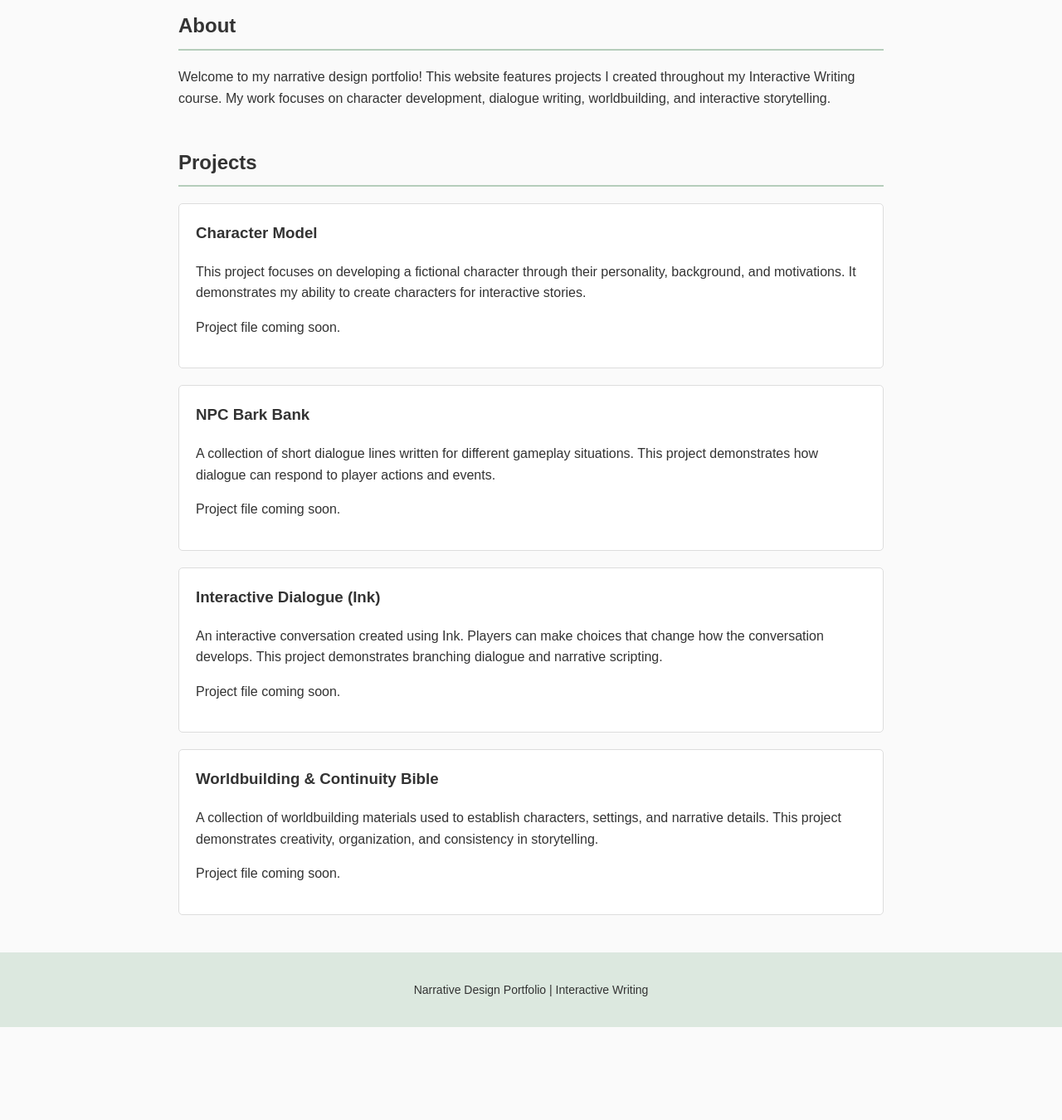
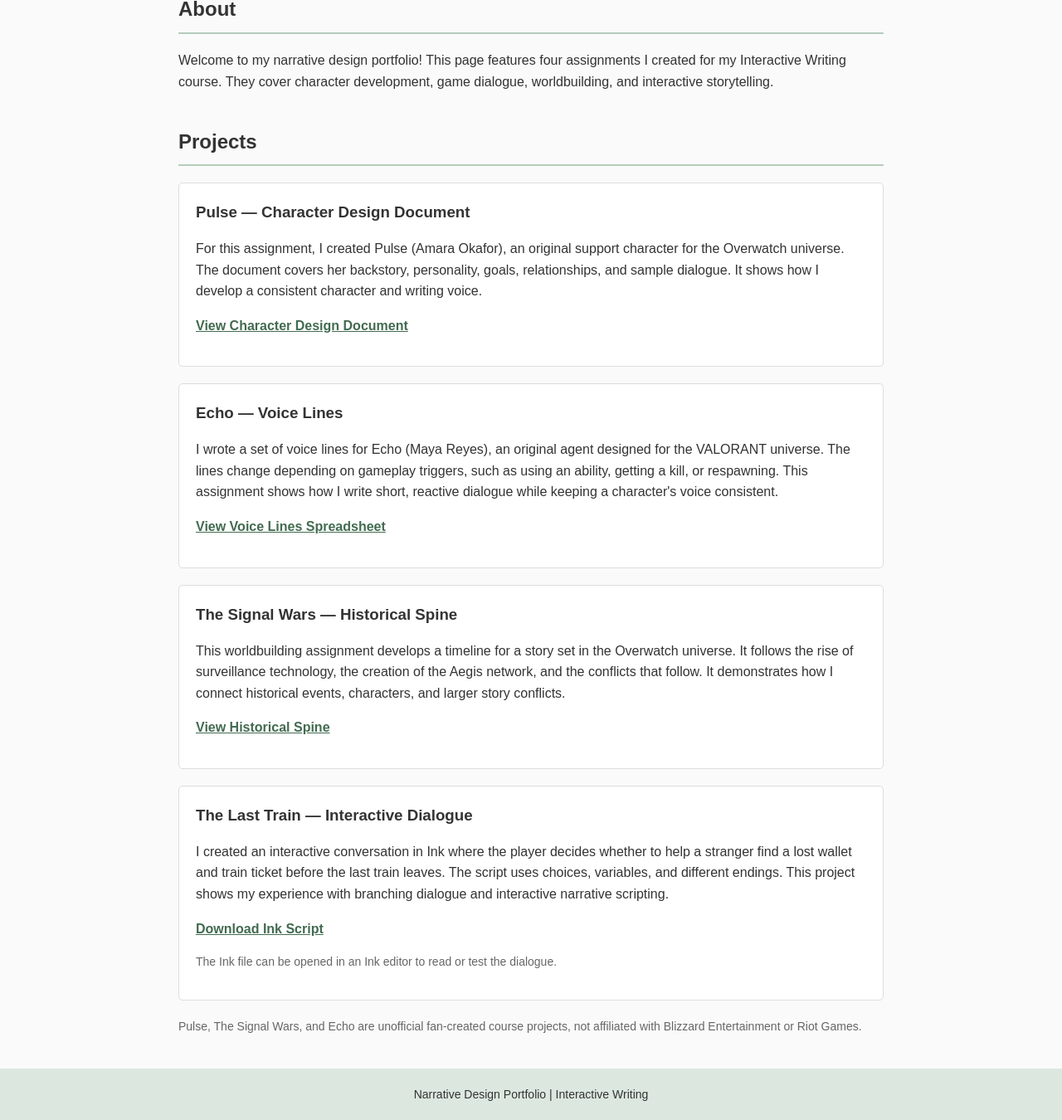
Before and after one commit to kokowoj/narrative-portfolio, a plain HTML site: page index.html in a window 1280 px wide. Shown: the part 244-1594 px from the top of the page at 83% size. Before the commit the page ends 1482 px from the top, so only its background shows below. Drawn offline with Linux system fonts and the light colour scheme.

Commit message:
Update index.html

```diff
--- a/index.html
+++ b/index.html
@@ -4,164 +4,61 @@
   <meta charset="UTF-8">
   <meta name="viewport" content="width=device-width, initial-scale=1.0">
   <title>Narrative Design Portfolio</title>
-
   <style>
-        body {
-            font-family: Arial, sans-serif;
-            margin: 0;
-            background-color: #fafafa;
-            color: #333;
-            line-height: 1.6;
-        }
-
-        header {
-            background-color: #dce8df;
-            padding: 45px 20px;
-            text-align: center;
-        }
-
-        header h1 {
-            margin: 0;
-            font-size: 30px;
-        }
-
-        nav {
-            margin-top: 15px;
-        }
-
-        nav a {
-            color: #333;
-            text-decoration: none;
-            margin: 0 12px;
-        }
-
-        nav a:hover {
-            text-decoration: underline;
-        }
-
-        main {
-            max-width: 850px;
-            margin: 35px auto;
-            padding: 0 20px;
-        }
-
-        section {
-            margin-bottom: 45px;
-        }
-
-        h2 {
-            border-bottom: 2px solid #b5cdbb;
-            padding-bottom: 8px;
-        }
-
-        .project {
-            background: white;
-            border: 1px solid #ddd;
-            border-radius: 5px;
-            padding: 20px;
-            margin-bottom: 20px;
-        }
-
-        .project h3 {
-            margin-top: 0;
-        }
-
-        .project a {
-            color: #426b50;
-        }
-
-        footer {
-            text-align: center;
-            padding: 20px;
-            background-color: #dce8df;
-            font-size: 14px;
-        }
+    body { font-family: Arial, sans-serif; margin: 0; background: #fafafa; color: #333; line-height: 1.6; }
+    header { background: #dce8df; padding: 40px 20px; text-align: center; }
+    header h1 { margin: 0; font-size: 30px; }
+    header p { margin: 8px 0; }
+    nav { margin-top: 14px; }
+    nav a { color: #333; text-decoration: none; margin: 0 12px; }
+    nav a:hover { text-decoration: underline; }
+    main { max-width: 850px; margin: 35px auto; padding: 0 20px; }
+    section { margin-bottom: 40px; }
+    h2 { border-bottom: 2px solid #b5cdbb; padding-bottom: 8px; }
+    .project { background: white; border: 1px solid #ddd; border-radius: 5px; padding: 20px; margin-bottom: 20px; }
+    .project h3 { margin: 0 0 8px; }
+    .project a { color: #426b50; font-weight: bold; }
+    .note { font-size: 14px; color: #666; }
+    footer { text-align: center; padding: 20px; background: #dce8df; font-size: 14px; }
   </style>
 </head>
-
 <body>
-
   <header>
     <h1>Narrative Design Portfolio</h1>
     <p>Interactive Writing & Storytelling Projects</p>
-
-        <nav>
-            <a href="#about">About</a>
-            <a href="#projects">Projects</a>
-        </nav>
+    <nav><a href="#about">About</a><a href="#projects">Projects</a></nav>
   </header>
-
   <main>
-
     <section id="about">
       <h2>About</h2>
-            <p>
-                Welcome to my narrative design portfolio!
-                This website features projects I created
-                throughout my Interactive Writing course.
-                My work focuses on character development,
-                dialogue writing, worldbuilding, and
-                interactive storytelling.
-            </p>
+      <p>Welcome to my narrative design portfolio! This page features four assignments I created for my Interactive Writing course. They cover character development, game dialogue, worldbuilding, and interactive storytelling.</p>
     </section>
-
     <section id="projects">
       <h2>Projects</h2>
-
       <div class="project">
-                <h3>Character Model</h3>
-                <p>
-                    This project focuses on developing a
-                    fictional character through their
-                    personality, background, and motivations.
-                    It demonstrates my ability to create
-                    characters for interactive stories.
-                </p>
-                <p>Project file coming soon.</p>
+        <h3>Pulse — Character Design Document</h3>
+        <p>For this assignment, I created Pulse (Amara Okafor), an original support character for the Overwatch universe. The document covers her backstory, personality, goals, relationships, and sample dialogue. It shows how I develop a consistent character and writing voice.</p>
+        <p><a href="Character%20Design%20Document%20-%20Pulse.docx">View Character Design Document</a></p>
       </div>
-
       <div class="project">
-                <h3>NPC Bark Bank</h3>
-                <p>
-                    A collection of short dialogue lines
-                    written for different gameplay situations.
-                    This project demonstrates how dialogue
-                    can respond to player actions and events.
-                </p>
-                <p>Project file coming soon.</p>
+        <h3>Echo — Voice Lines</h3>
+        <p>I wrote a set of voice lines for Echo (Maya Reyes), an original agent designed for the VALORANT universe. The lines change depending on gameplay triggers, such as using an ability, getting a kill, or respawning. This assignment shows how I write short, reactive dialogue while keeping a character's voice consistent.</p>
+        <p><a href="Echo%20Voice%20Lines%281%29.xlsx">View Voice Lines Spreadsheet</a></p>
       </div>
-
       <div class="project">
-                <h3>Interactive Dialogue (Ink)</h3>
-                <p>
-                    An interactive conversation created
-                    using Ink. Players can make choices
-                    that change how the conversation
-                    develops. This project demonstrates
-                    branching dialogue and narrative scripting.
-                </p>
-                <p>Project file coming soon.</p>
+        <h3>The Signal Wars — Historical Spine</h3>
+        <p>This worldbuilding assignment develops a timeline for a story set in the Overwatch universe. It follows the rise of surveillance technology, the creation of the Aegis network, and the conflicts that follow. It demonstrates how I connect historical events, characters, and larger story conflicts.</p>
+        <p><a href="Historical%20Spine%20Signal%20Wars.docx">View Historical Spine</a></p>
       </div>
-
       <div class="project">
-                <h3>Worldbuilding & Continuity Bible</h3>
-                <p>
-                    A collection of worldbuilding materials
-                    used to establish characters, settings,
-                    and narrative details. This project
-                    demonstrates creativity, organization,
-                    and consistency in storytelling.
-                </p>
-                <p>Project file coming soon.</p>
+        <h3>The Last Train — Interactive Dialogue</h3>
+        <p>I created an interactive conversation in Ink where the player decides whether to help a stranger find a lost wallet and train ticket before the last train leaves. The script uses choices, variables, and different endings. This project shows my experience with branching dialogue and interactive narrative scripting.</p>
+        <p><a href="The_Last_Train.ink" download>Download Ink Script</a></p>
+        <p class="note">The Ink file can be opened in an Ink editor to read or test the dialogue.</p>
       </div>
-
+      <p class="note">Pulse, The Signal Wars, and Echo are unofficial fan-created course projects, not affiliated with Blizzard Entertainment or Riot Games.</p>
     </section>
-
   </main>
-
-    <footer>
-        <p>Narrative Design Portfolio | Interactive Writing</p>
-    </footer>
-
+  <footer>Narrative Design Portfolio | Interactive Writing</footer>
 </body>
 </html>
```
Lines whose indentation alone changed are shown as unchanged.
